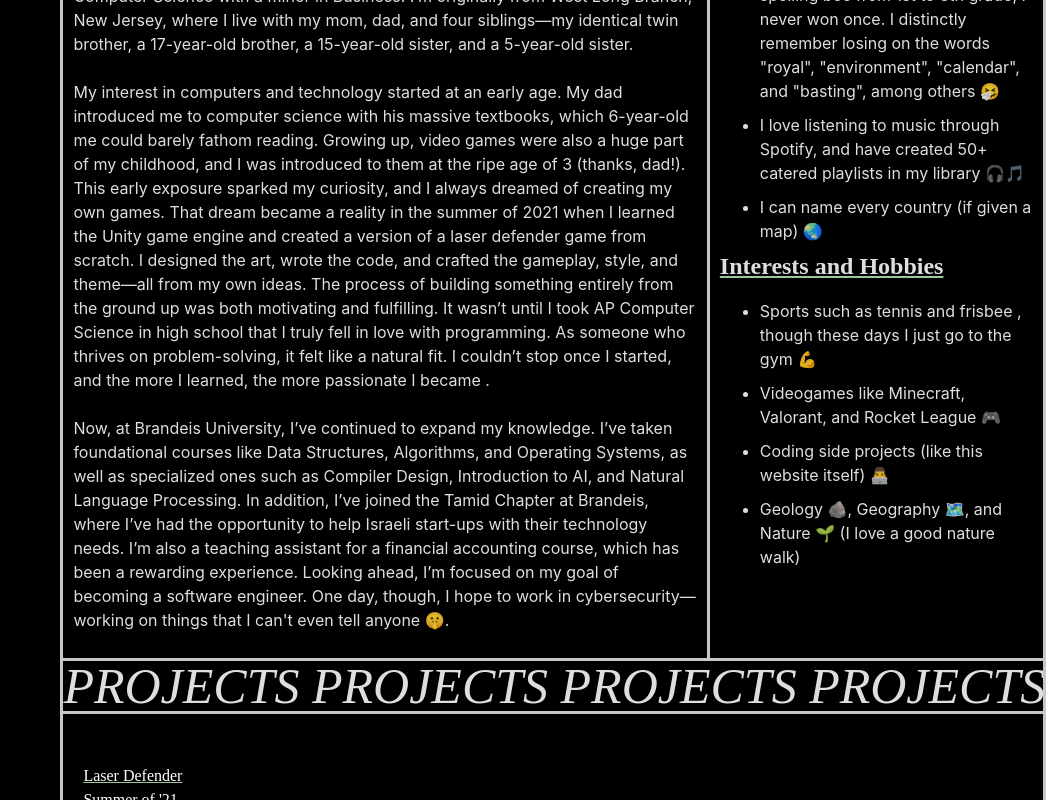
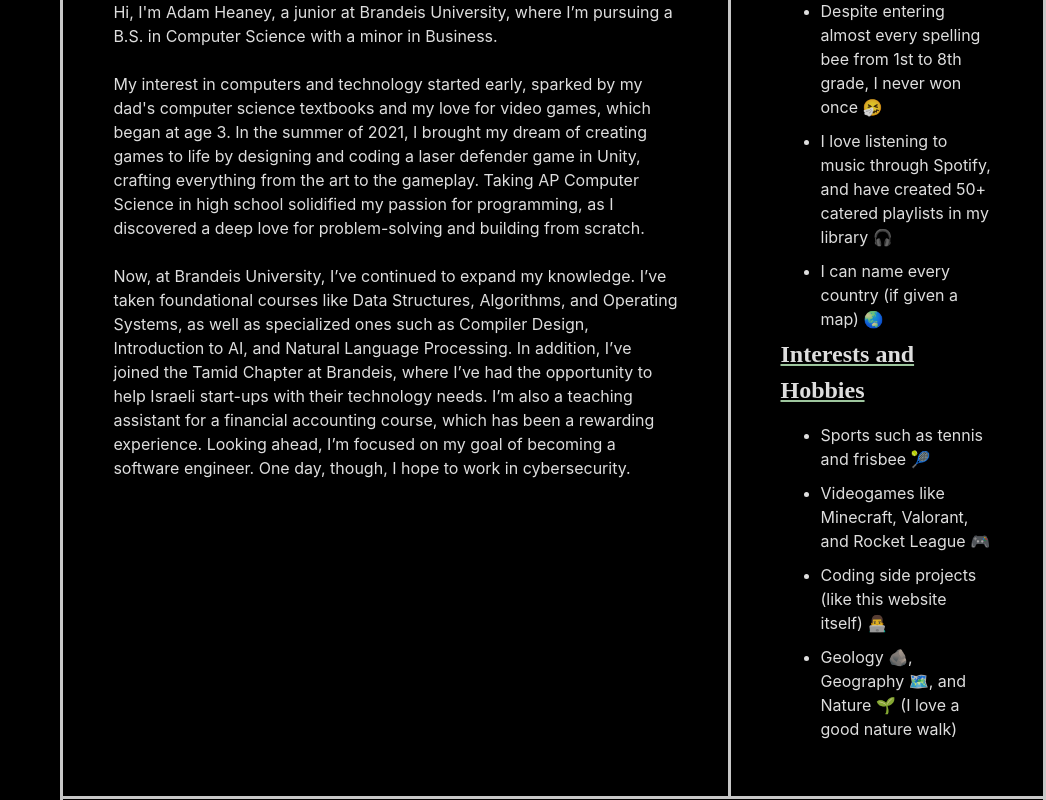
Before and after one commit to adameheaney/adameheaney.github.io, a React (Vite) app: page /#/ in a window 1280 px wide. Shown: the part 960-1760 px from the top of the page, without its empty margins (234-1280 px from the left). Built offline with nearby package versions, Linux system fonts and the light colour scheme.

Commit message:
more padding

```diff
--- a/src/MainContent/AboutMe/AboutMe.jsx
+++ b/src/MainContent/AboutMe/AboutMe.jsx
@@ -9,11 +9,10 @@ export default function AboutMe({animationOn}) {
                 <div className={styles.whoAmI}>
 					<h2>Who am I?</h2>
                     <p>
-                        Hi, I'm Adam Heaney, a junior at Brandeis University, where I’m pursuing a B.S. in Computer Science with a minor in Business. I’m originally from West Long Branch, New Jersey, where I live with my mom, dad, and four siblings—my identical twin brother, a 17-year-old brother, a 15-year-old sister, and a 5-year-old sister.
-                        <br/><br/>My interest in computers and technology started at an early age. My dad introduced me to computer science with his massive textbooks, which 6-year-old me could barely fathom reading. Growing up, video games were also a huge part of my childhood, and I was introduced to them at the ripe age of 3 (thanks, dad!). This early exposure sparked my curiosity, and I always dreamed of creating my own games. That dream became a reality in the summer of 2021 when I learned the Unity game engine and created a version of a laser defender game from scratch. I designed the art, wrote the code, and crafted the gameplay, style, and theme—all from my own ideas. The process of building something entirely from the ground up was both motivating and fulfilling.
-                        It wasn’t until I took AP Computer Science in high school that I truly fell in love with programming. As someone who thrives on problem-solving, it felt like a natural fit. I couldn’t stop once I started, and the more I learned, the more passionate I became .
+                        Hi, I'm Adam Heaney, a junior at Brandeis University, where I’m pursuing a B.S. in Computer Science with a minor in Business.
+                        <br/><br/>My interest in computers and technology started early, sparked by my dad's computer science textbooks and my love for video games, which began at age 3. In the summer of 2021, I brought my dream of creating games to life by designing and coding a laser defender game in Unity, crafting everything from the art to the gameplay. Taking AP Computer Science in high school solidified my passion for programming, as I discovered a deep love for problem-solving and building from scratch.
                         <br/><br/>Now, at Brandeis University, I’ve continued to expand my knowledge. I’ve taken foundational courses like Data Structures, Algorithms, and Operating Systems, as well as specialized ones such as Compiler Design, Introduction to AI, and Natural Language Processing. In addition, I’ve joined the Tamid Chapter at Brandeis, where I’ve had the opportunity to help Israeli start-ups with their technology needs. I’m also a teaching assistant for a financial accounting course, which has been a rewarding experience.
-                        Looking ahead, I’m focused on my goal of becoming a software engineer. One day, though, I hope to work in cybersecurity— working on things that I can't even tell anyone 🤫.
+                        Looking ahead, I’m focused on my goal of becoming a software engineer. One day, though, I hope to work in cybersecurity.
                     </p>
 				</div>
                 <div className={styles.funStuff}>
@@ -21,11 +20,10 @@ export default function AboutMe({animationOn}) {
                         <h2>Fun facts</h2>
                         <ul>
                                 <li>
-                                    Despite entering almost every spelling bee from 1st to 8th grade, I never won once.
-                                    I distinctly remember losing on the words "royal", "environment", "calendar", and "basting", among others 🤧
+                                    Despite entering almost every spelling bee from 1st to 8th grade, I never won once 🤧
                                 </li>
                                 <li>
-                                    I love listening to music through Spotify, and have created 50+ catered playlists in my library 🎧🎵
+                                    I love listening to music through Spotify, and have created 50+ catered playlists in my library 🎧
                                 </li>
                                 <li>
                                     I can name every country (if given a map) 🌏
@@ -40,7 +38,7 @@ export default function AboutMe({animationOn}) {
                         <h2> Interests and Hobbies </h2>
                             <ul>
                                 <li>
-                                    Sports such as tennis and frisbee , though these days I just go to the gym 💪
+                                    Sports such as tennis and frisbee 🎾
                                 </li>
                                 <li>
                                     Videogames like Minecraft, Valorant, and Rocket League 🎮
--- a/src/MainContent/AboutMe/AboutMe.module.css
+++ b/src/MainContent/AboutMe/AboutMe.module.css
@@ -4,7 +4,7 @@
 }
 
 .whoAmI {
-    padding: 10px;
+    padding: 50px;
     width: 65%;
 }
 
@@ -13,7 +13,7 @@
     flex-direction: column;
     border-left: #c7c7c7 solid 3px;
     box-sizing: border-box;
-    padding: 10px;
+    padding: 50px;
     width: 35%;
 }
 
--- a/src/MainContent/BlogPosts/BlogPosts.module.css
+++ b/src/MainContent/BlogPosts/BlogPosts.module.css
@@ -11,12 +11,10 @@
     text-align: center;
 }
 
-.previewsContainer {
-    padding: 10px;
-}
 
 .postPreview {
     padding-bottom: 30px;
+    padding: 50px;
     border-top: 3px #c7c7c7 solid;
 }
 
--- a/src/MainContent/Projects/ProjectBlock.module.css
+++ b/src/MainContent/Projects/ProjectBlock.module.css
@@ -42,7 +42,7 @@
 }
 
 .projectContent {
-    padding: 0 0 0 20px;
+    padding-left: 50px;
     z-index: 3;
     position: absolute;
     font-family: 'Gotham';
```
